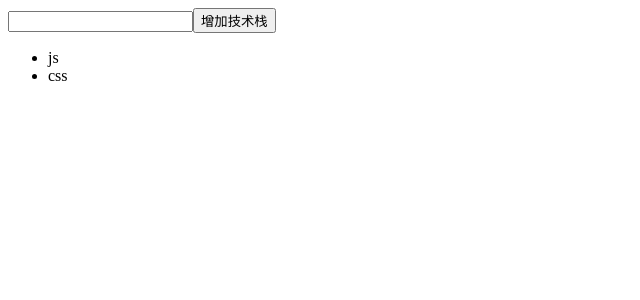
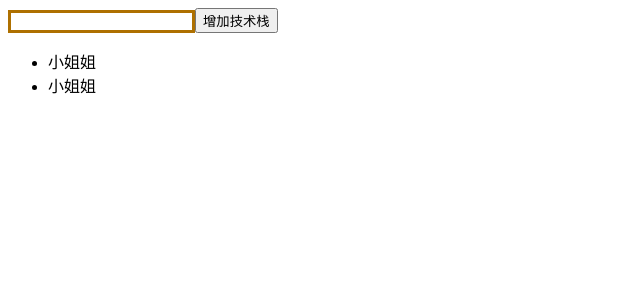
Before and after one commit to GR07/ReactDemo, a React (Create React App) app: page / in a window 1280 px wide. Shown: the top 300 px of the page, without its empty margins (0-640 px from the left). Built offline with nearby package versions, Linux system fonts and the light colour scheme.

Commit message:
react 学习

```diff
--- a/src/Xiaojiejie.js
+++ b/src/Xiaojiejie.js
@@ -1,4 +1,7 @@
 import React from 'react'
+import './style.css'
+import XiaojiejieItem from './XiaojiejieItem'
+
 const Component = React.Component
 const Fragment = React.Fragment
 
@@ -14,13 +17,18 @@ class Xiaojiejie extends Component {
     return (
       <Fragment>
         <div>
-          <input value={this.state.inputValue} onChange={this.inputChange.bind(this)} type="text"/>
+          {/*注释*/}
+          <input value={this.state.inputValue} onChange={this.inputChange.bind(this)} className="input" type="text"/>
           <button onClick={this.addList.bind(this)}>增加技术栈</button>
         </div>
         <ul>
           {
             this.state.list.map((item, index) => {
-              return <li key={index + item}>{item}</li>
+              return (
+                <div>
+                  <XiaojiejieItem />
+                </div>
+              )
             })
           }
         </ul>
@@ -40,6 +48,14 @@ class Xiaojiejie extends Component {
       inputValue: ''
     })
   }
+  deleteItem(index) {
+    // 这里重点：react 不允许直接对state数据进行改变，必须通过其他变量赋值。
+    let list = this.state.list;
+    list.splice(index, 1);
+    this.setState({
+      list: list
+    })
+  }
 }
 
 export default Xiaojiejie
--- /dev/null
+++ b/src/XiaojiejieItem.js
@@ -0,0 +1,11 @@
+import React, { Component} from 'react'
+
+class XiaojiejieItem extends Component {
+  render() {
+    return (
+      <li>小姐姐</li>
+    )
+  }
+}
+
+export default XiaojiejieItem
--- /dev/null
+++ b/src/style.css
@@ -0,0 +1,3 @@
+.input {
+    border: 3px solid #ae7000;
+}
```
